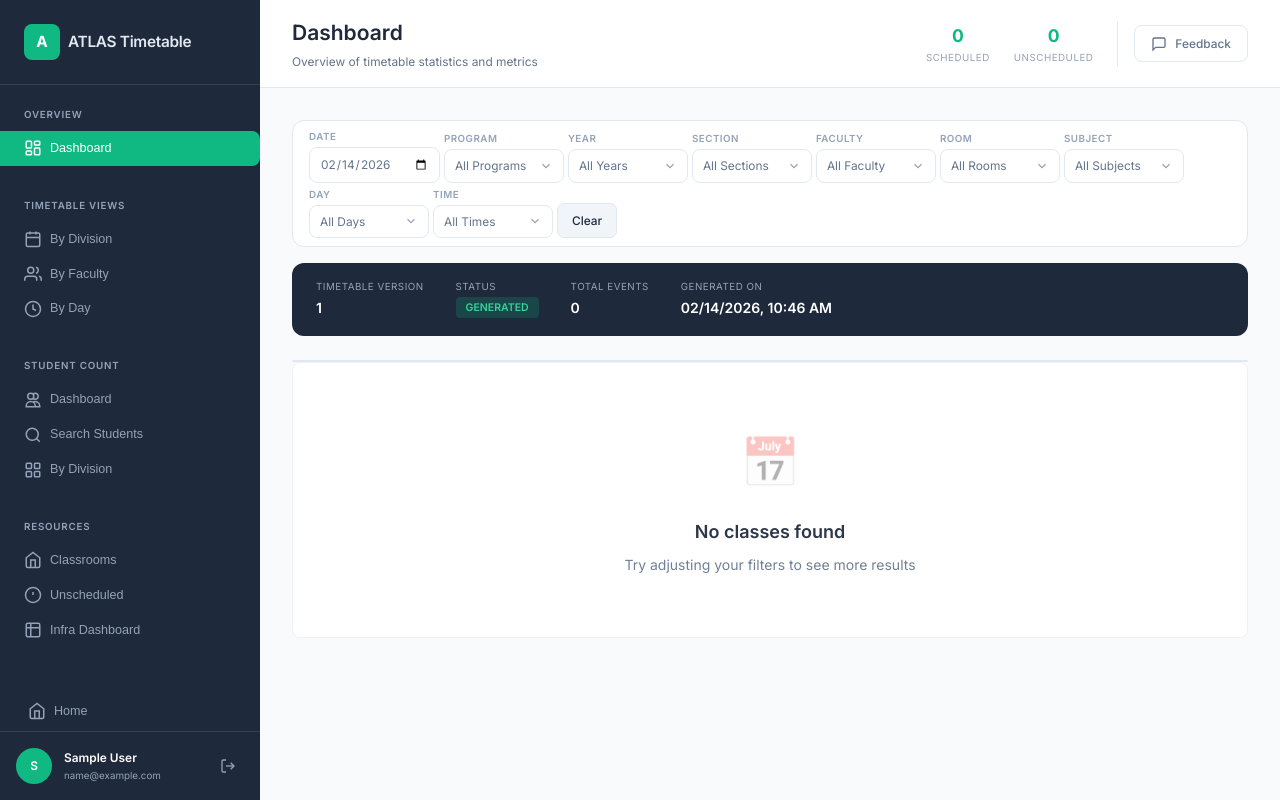
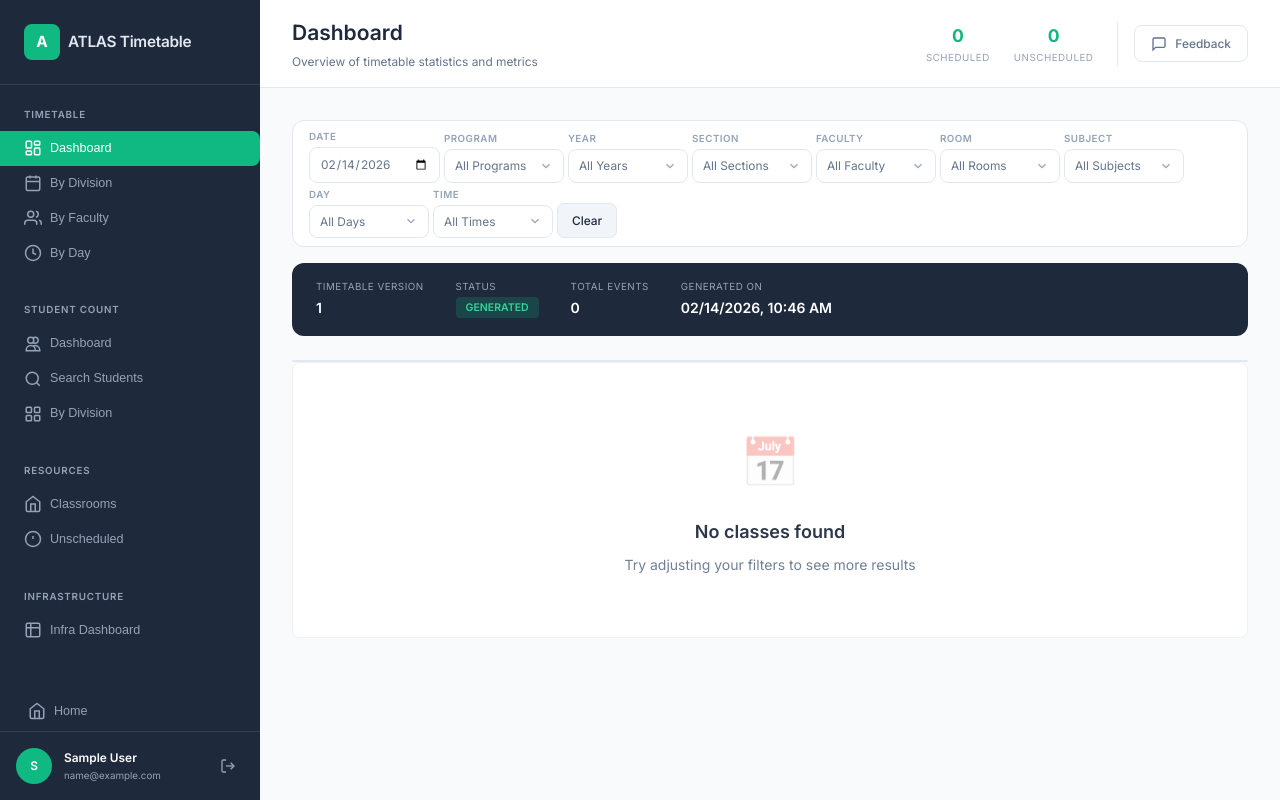
Before and after one commit to atlasskilltech/schedule-timetable, a Node server app: page /dashboard in a window 1280 px wide. Run offline with Node 20, Linux system fonts and the light colour scheme; the visitor is signed in with stand-in values (Sample User, id 1); data that the repository does not hold is empty; some libraries are stand-ins or nearby versions.

Commit message:
Reorganize sidebar menu: timetable, student count, infra in separate sections
- Merge OVERVIEW into TIMETABLE section (Dashboard + By Division/Faculty/Day)
- Move Infra Dashboard from RESOURCES into its own INFRASTRUCTURE section
- STUDENT COUNT and RESOURCES sections remain unchanged

https://claude.ai/code/session_01JD5sDZzVabsyEASzrXCE3Y

```diff
--- a/views/partials/header.ejs
+++ b/views/partials/header.ejs
@@ -32,9 +32,9 @@
   </div>
 
   <nav class="flex-1 py-4 px-0 overflow-y-auto">
-    <!-- Overview Section -->
+    <!-- Timetable Section -->
     <div class="mb-[24px]">
-      <h3 class="py-[8px] px-[24px] text-[0.7rem] uppercase tracking-[0.08em] text-[#94a3b8] font-[600]">OVERVIEW</h3>
+      <h3 class="py-[8px] px-[24px] text-[0.7rem] uppercase tracking-[0.08em] text-[#94a3b8] font-[600]">TIMETABLE</h3>
       <a href="/dashboard"  style="font-family: sans-serif;" class="flex items-center gap-[8px] py-[8px] px-[24px] text-[0.9rem] font-[500] cursor-pointer transition-all duration-[150ms] ease-in-out
          border-none w-full text-left  leading-normal text-[#94a3b8]
  <%= active === 'dashboard' ? 'bg-[#10b981] text-white rounded-r-[8px] mr-[16px]' : 'hover:bg-[#334155] hover:text-[#e2e8f0]' %>">
@@ -46,12 +46,6 @@
                         </svg>
         Dashboard
       </a>
-    </div>
-
-    <!-- Timetable Views Section -->
-    <div class="mb-[24px]">
-      <h3 class="py-[8px] px-[24px] text-[0.7rem] uppercase tracking-[0.08em] text-[#94a3b8] font-[600]">TIMETABLE VIEWS</h3>
-
 
       <a href="/timetable/by-division" style="font-family: sans-serif;" class="flex items-center gap-[8px] py-[8px] px-[24px] text-[0.9rem] font-[500] cursor-pointer transition-all duration-[150ms] ease-in-out
          border-none w-full text-left  leading-normal   text-[#94a3b8]
@@ -138,6 +132,11 @@
                         </svg>
         <span>Unscheduled</span>
       </a>
+    </div>
+
+    <!-- Infrastructure Section -->
+    <div class="mb-[24px]">
+      <h3 class="py-[8px] px-[24px] text-[0.7rem] uppercase tracking-[0.08em] text-[#94a3b8] font-[600]">INFRASTRUCTURE</h3>
       <a href="/infra/rooms"  style="font-family: sans-serif;" class="flex items-center gap-[8px] py-[8px] px-[24px] text-[0.9rem] font-[500] cursor-pointer transition-all duration-[150ms] ease-in-out
          border-none w-full text-left  leading-normal text-[#94a3b8] <%= active === 'infra-rooms' ? 'bg-[#10b981] text-white rounded-r-[8px] mr-[16px]' : 'hover:bg-[#334155] hover:text-[#e2e8f0]' %>">
         <svg viewBox="0 0 24 24" fill="none" stroke="currentColor" stroke-width="2" class="w-[18px] h-[18px] shrink-0">
```
